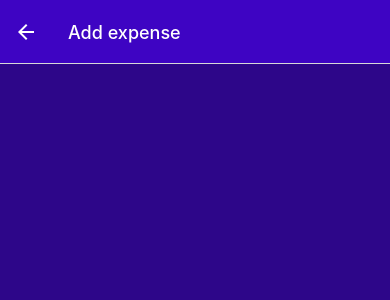
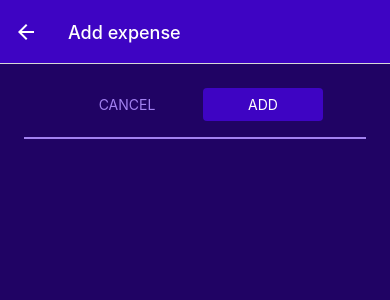
Before and after one commit to xorbun/StonksApp, a React Native app: screen /ManageExpenses in a window 390 px wide. Shown: the top 300 px of the page. Built offline with nearby package versions, Linux system fonts and the light colour scheme.

Commit message:
useContext
added useContext and modal's styles

```diff
--- a/App.js
+++ b/App.js
@@ -8,6 +8,7 @@
 import { GlobalStyles } from './costants/styles';
 import { AntDesign } from '@expo/vector-icons';
 import IconButton from './components/UI/IconButton';
+import ExpensesContextProvider from './store/expenses-context';
 const Stack=createNativeStackNavigator();
 const BottomTab=createBottomTabNavigator();
 
@@ -19,7 +20,7 @@
       tabBarStyle:{backgroundColor:GlobalStyles.colors.primary500},
       tabBarActiveTintColor:GlobalStyles.colors.accent500,
       headerRight: ()=>
-        <IconButton icon="pluscircleo" color={GlobalStyles.colors.accent500} onPress={()=>{navigation.navigate('ManageExpenses')}}/>
+        <IconButton icon="add-circle-outline" color={GlobalStyles.colors.accent500} onPress={()=>{navigation.navigate('ManageExpenses')}}/>
 
   })}>
       <BottomTab.Screen name='RecentExpenses' component={RecentExpenses} options={{title:'Recent expenses',tabBarIcon:()=><AntDesign name="hourglass" size={24} color={GlobalStyles.colors.accent500} />}}/>
@@ -32,16 +33,27 @@
   return (
     <>
       <StatusBar style="light" />
-
-      <NavigationContainer>
-        <Stack.Navigator screenOptions={{
-          headerStyle:{backgroundColor:GlobalStyles.colors.primary500},
-          headerTintColor:'white'
-        }}>
-          <Stack.Screen name='ExpensesOverview' component={ExpensesOverView} options={{headerShown:false,title:'back'}}/>
-          <Stack.Screen name='ManageExpenses' component={ManageExpense} options={{title:'Manage Expense',presentation:'modal'}}/>
-        </Stack.Navigator>
-      </NavigationContainer>
+      <ExpensesContextProvider>
+        <NavigationContainer>
+          <Stack.Navigator
+            screenOptions={{
+              headerStyle: { backgroundColor: GlobalStyles.colors.primary500 },
+              headerTintColor: "white",
+            }}
+          >
+            <Stack.Screen
+              name="ExpensesOverview"
+              component={ExpensesOverView}
+              options={{ headerShown: false, title: "back" }}
+            />
+            <Stack.Screen
+              name="ManageExpenses"
+              component={ManageExpense}
+              options={{ title: "Manage Expense", presentation: "modal" }}
+            />
+          </Stack.Navigator>
+        </NavigationContainer>
+      </ExpensesContextProvider>
     </>
   );
 }
--- a/components/ExpensesOutput.js
+++ b/components/ExpensesOutput.js
@@ -3,28 +3,12 @@
 import ExpensesList from "./ExpensesList"
 import { GlobalStyles } from "../costants/styles"
 
-const DUMMY_EXPENSES=[
-   { id:'e1',
-    description:'A pair of shoes',
-    amount:59.99,
-    date:new Date('2024-04-09')
-},
-{ id:'e2',
-description:'iphone',
-amount:959.99,
-date:new Date('2024-04-12')
-},
-{ id:'e3',
-description:'foods',
-amount:70.99,
-date:new Date('2024-04-10')
-},
-]
+
 const ExpensesOutput=({expenses, expensesPeriod})=>{
 return(
     <View style={styles.container}>
-        <ExpensesSummary expenses={DUMMY_EXPENSES} periodName={expensesPeriod}/>
-        <ExpensesList expenses={DUMMY_EXPENSES} />
+        <ExpensesSummary expenses={expenses} periodName={expensesPeriod}/>
+        <ExpensesList expenses={expenses} />
 
     </View>
 )
--- /dev/null
+++ b/components/UI/Button.js
@@ -0,0 +1,36 @@
+import { Pressable,View,Text,StyleSheet } from "react-native"
+import { GlobalStyles } from "../../costants/styles"
+const Button=({children,onPress,mode,style})=>{
+    return(
+        <View style={style}>
+            <Pressable onPress={onPress} style={({pressed})=> pressed && styles.pressed}>
+                <View style={[styles.buttonContainer,mode==='flat'&& styles.flat]}>
+                    <Text style={[styles.buttonText, mode==='flat' && styles.flatText]}>{children}</Text>
+                </View>
+            </Pressable>
+        </View>
+    )
+}
+export default Button
+const styles=StyleSheet.create({
+    buttonContainer:{
+        borderRadius:4,
+        padding:8,
+        backgroundColor:GlobalStyles.colors.primary500,
+    },
+    flat:{
+        backgroundColor:'transparent',
+    },
+    buttonText:{
+        color:'white',
+        textAlign:'center'
+    },
+    flatText:{
+        color:GlobalStyles.colors.primary200
+    },
+    pressed:{
+        opacity:0.75,
+        backgroundColor:GlobalStyles.colors.primary100,
+        borderRadius:4,
+    }
+})
--- a/components/UI/IconButton.js
+++ b/components/UI/IconButton.js
@@ -1,11 +1,11 @@
 import { Pressable, View,StyleSheet } from "react-native"
 
-import { AntDesign } from '@expo/vector-icons';
+import { Ionicons } from '@expo/vector-icons';
 const IconButton=({icon,color,onPress})=>{
     return(
         <Pressable onPress={onPress} style={({pressed})=> pressed && styles.pressed}>
             <View style={styles.buttonContainer}>
-                <AntDesign name={icon} size={24} color={color}/>
+                <Ionicons name={icon} size={24} color={color}/>
             </View>
         </Pressable>
     )
--- a/screen/AllExpenses.js
+++ b/screen/AllExpenses.js
@@ -1,7 +1,10 @@
 import { View,StyleSheet } from "react-native"
 import ExpensesOutput from "../components/ExpensesOutput"
+import { useContext } from "react"
+import { ExpensesContext } from "../store/expenses-context"
 const AllExpenses=()=>{
-    return <ExpensesOutput expensesPeriod='Total'/>
+    const expensesCtx=useContext(ExpensesContext)
+    return <ExpensesOutput expenses={expensesCtx.expenses} expensesPeriod='Total'/>
 }
 export default AllExpenses
 
--- a/screen/ManageExpense.js
+++ b/screen/ManageExpense.js
@@ -1,12 +1,23 @@
 import { View,Text,StyleSheet } from "react-native"
 import { GlobalStyles } from "../costants/styles";
 import { useLayoutEffect } from "react";
+import IconButton from "../components/UI/IconButton";
+import Button from "../components/UI/Button";
 const ManageExpense=({route,navigation})=>{
     const editedExpenseId=route.params?.expenseId;
     const editedExpenseDesc=route.params?.description
     const editedExpenseAmount=route.params?.amount
     const editedExpenseDate=route.params?.date.toString()
     const isEdited=!!editedExpenseId
+    const deleteHandler=()=>{
+        navigation.goBack();
+    }
+    const cancelHandler=()=>{
+        navigation.goBack();
+    }
+    const confirmHandler=()=>{
+        navigation.goBack();
+    }
     useLayoutEffect(()=>{
         navigation.setOptions({
             title:isEdited ? 'Edit Expense': 'Add expense'
@@ -14,6 +25,13 @@
     },[navigation, isEdited])
     return(
         <View style={styles.container}>
+            <View style={styles.buttonContainer}>
+                <Button style={styles.button} mode='flat' onPress={cancelHandler}>CANCEL</Button>
+                <Button style={styles.button}  onPress={confirmHandler}>{isEdited ? 'UPDATE':'ADD'}</Button>
+            </View>
+            <View style={styles.deleteButton}>
+                {isEdited && <IconButton icon='trash' color={GlobalStyles.colors.error500} onPress={deleteHandler}/>}
+            </View>
             <Text style={styles.info}>{editedExpenseDesc}</Text>
             <Text style={styles.info}>{editedExpenseAmount}</Text>
             <Text style={styles.info}>{editedExpenseDate}</Text>
@@ -24,13 +42,25 @@
 const styles=StyleSheet.create({
     container:{
         flex:1,
-        backgroundColor:GlobalStyles.colors.primary700
+        padding:24,
+        backgroundColor:GlobalStyles.colors.primary800
     },
-    title:{
-        textAlign:'center',
-        fontSize:24,
-        color:GlobalStyles.colors.accent500
+    buttonContainer:{
+        flexDirection:'row',
+        justifyContent:'center'
     },
+    button:{
+        minWidth:120,
+        marginHorizontal:8
+    },
+   deleteButton:{
+    alignItems:'center',
+    paddingTop:8,
+    marginTop:16,
+    borderTopWidth:2,
+    borderTopColor:GlobalStyles.colors.primary200
+
+   },
     info:{
         color:'white'
     }
--- a/screen/RecentExpenses.js
+++ b/screen/RecentExpenses.js
@@ -1,7 +1,16 @@
 import { View,StyleSheet } from "react-native"
 import ExpensesOutput from "../components/ExpensesOutput"
+import { useContext } from "react"
+import { ExpensesContext } from "../store/expenses-context"
+import { getDateMinusDays } from "../util/date"
 const RecentExpenses=()=>{
-    return <ExpensesOutput expensesPeriod='Last 7 days'/>
+    const expensesCtx=useContext(ExpensesContext)
+    const recentExpenses=expensesCtx.expenses.filter((expense)=>{
+        const today=new Date()
+        const date7DaysAgo=getDateMinusDays(today,7)
+        return expense.date> date7DaysAgo
+    })
+    return <ExpensesOutput expenses={recentExpenses}expensesPeriod='Last 7 days'/>
 }
 export default RecentExpenses
 const styles=StyleSheet.create({
--- /dev/null
+++ b/store/expenses-context.js
@@ -0,0 +1,65 @@
+import { createContext, useReducer } from "react";
+const DUMMY_EXPENSES=[
+    { id:'e1',
+     description:'A pair of shoes',
+     amount:59.99,
+     date:new Date('2024-04-09')
+ },
+ { id:'e2',
+ description:'iphone',
+ amount:959.99,
+ date:new Date('2024-03-12')
+ },
+ { id:'e3',
+ description:'foods',
+ amount:70.99,
+ date:new Date('2024-04-10')
+ },
+ ]
+export const ExpensesContext=createContext({
+    expenses:[],
+    addExpense:({description,amount,date})=>{},
+    deleteExpense:(id)=>{},
+    updateExpense:(id,{description,amount,date})=>{}
+});
+const expensesReducer=(state,action)=>{
+    switch(action.type){
+        case 'ADD':
+            const id=new Date().toString() + Math.random().toString()
+            return [{...action.payload,id: id},...state]
+        case 'UPDATE':
+            const updatableExpenseIndex=state.findIndex((expense)=>{
+                expense.id===action.payload.id
+            });
+            const updatableExpense=state[updatableExpenseIndex]
+            const updateItem={...updatableExpense,...action.payload.data}
+            const updatedExpense=[...state]
+            updatedExpense[updatableExpenseIndex] = updateItem
+            return updatedExpense
+        case 'DELETE':
+            return state.filter((expense)=>{expense.id !== action.payload})
+        default: state;
+
+    }
+}
+const ExpensesContextProvider=({children})=>{
+    const [expensesState,dispatch]= useReducer(expensesReducer,DUMMY_EXPENSES);
+
+    const addExpense=({expenseData})=>{
+        dispatch({type:'ADD',payload:expenseData});
+    }
+    const deleteExpense=(id)=>{
+        dispatch({type:'DELETE',payload:id})
+    }
+    const updateExpense=(id,expenseData)=>{
+        dispatch({type:'UPDATE',payload:{id:id,data:expenseData}})
+    }
+    const value={
+        expenses:expensesState,
+        addExpense:addExpense,
+        deleteExpense:deleteExpense,
+        updateExpense:updateExpense
+    }
+    return(<ExpensesContext.Provider value={value}>{children}</ExpensesContext.Provider>)
+}
+export default ExpensesContextProvider
--- a/util/date.js
+++ b/util/date.js
@@ -1,3 +1,6 @@
 export const getFormattedDate=(date)=>{
     return `${date.getDate()}-${date.getMonth()+1}-${date.getFullYear()}`
 }
+export const getDateMinusDays=(date,days)=>{
+    return new Date(date.getFullYear(),date.getMonth(),date.getDate()-days)
+}
```
